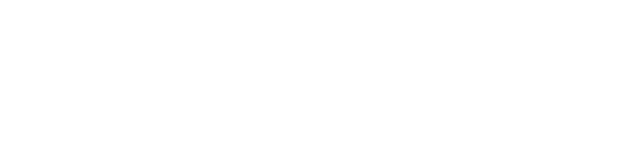
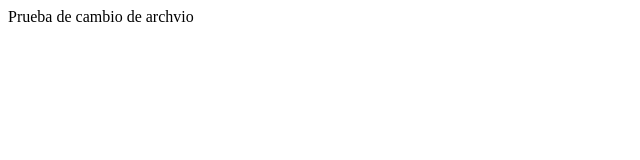
Before and after one commit to degartHub/sorteo-amigo, a plain HTML site: page index.html in a window 1280 px wide. Shown: the whole page, without its empty margins (0-640 px from the left). Drawn offline with Linux system fonts and the light colour scheme.

Commit message:
Update index.html

```diff
--- a/index.html
+++ b/index.html
@@ -6,6 +6,6 @@
     <title>Sistema de Sorteo de Amigos</title>
 </head>
 <body>
-
+    Prueba de cambio de archvio
 </body>
 </html>
```
